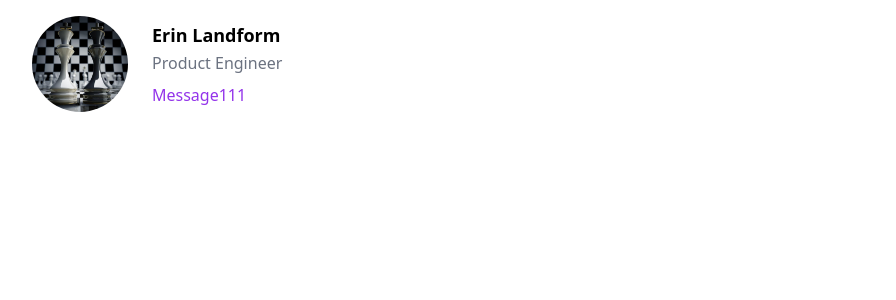
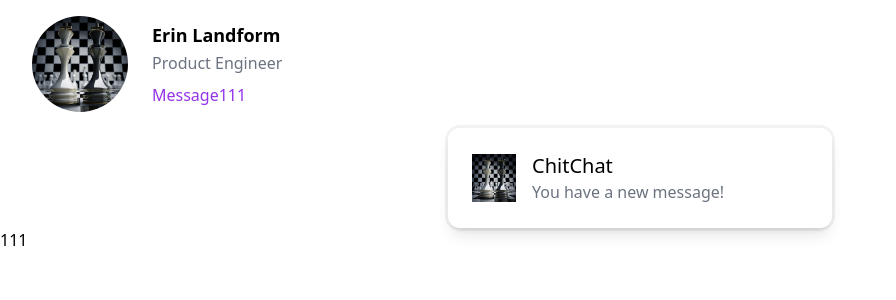
Before and after one commit to computersciencefreshmen/International_Chinese_Platform, a Vue app: page / in a window 1280 px wide. Shown: the top 300 px of the page, without its empty margins (0-896 px from the left). Built offline with nearby package versions, Linux system fonts and the light colour scheme.

Commit message:
更新了md文档

```diff
--- a/src/App.vue
+++ b/src/App.vue
@@ -22,6 +22,14 @@
       </button>
     </div>
   </div>
+  <div class="mx-auto flex max-w-sm items-center gap-x-4 rounded-xl bg-white p-6 shadow-lg outline outline-black/5 dark:bg-slate-800 dark:shadow-none dark:-outline-offset-1 dark:outline-white/10">
+   <img class="size-12 shrink-0 w-11" src="@/assets/login-bg.jpg" alt="ChitChat Logo" />
+    <div>
+      <div class="text-xl font-medium text-black dark:text-white">ChitChat</div>
+      <p class="text-gray-500 dark:text-gray-400">You have a new message!</p>
+    </div>
+  </div>
+  <button class="disabled:bg-sky-500 hover:bg-sky-500">111</button>
 </template>
 
 <style scoped></style>
```
Also changed, not shown: 1 other file (tests, documents, lock files or other folders).
